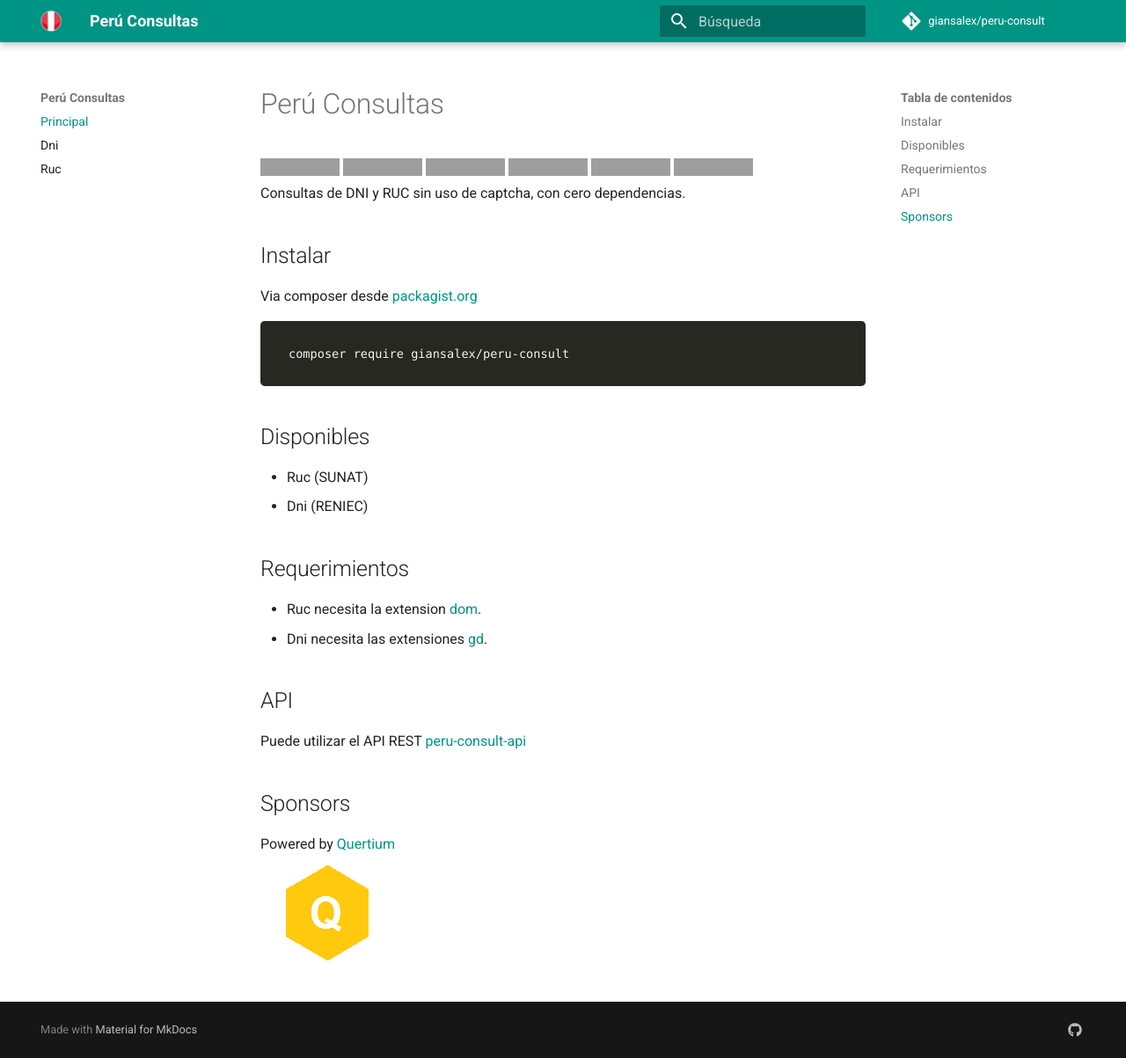
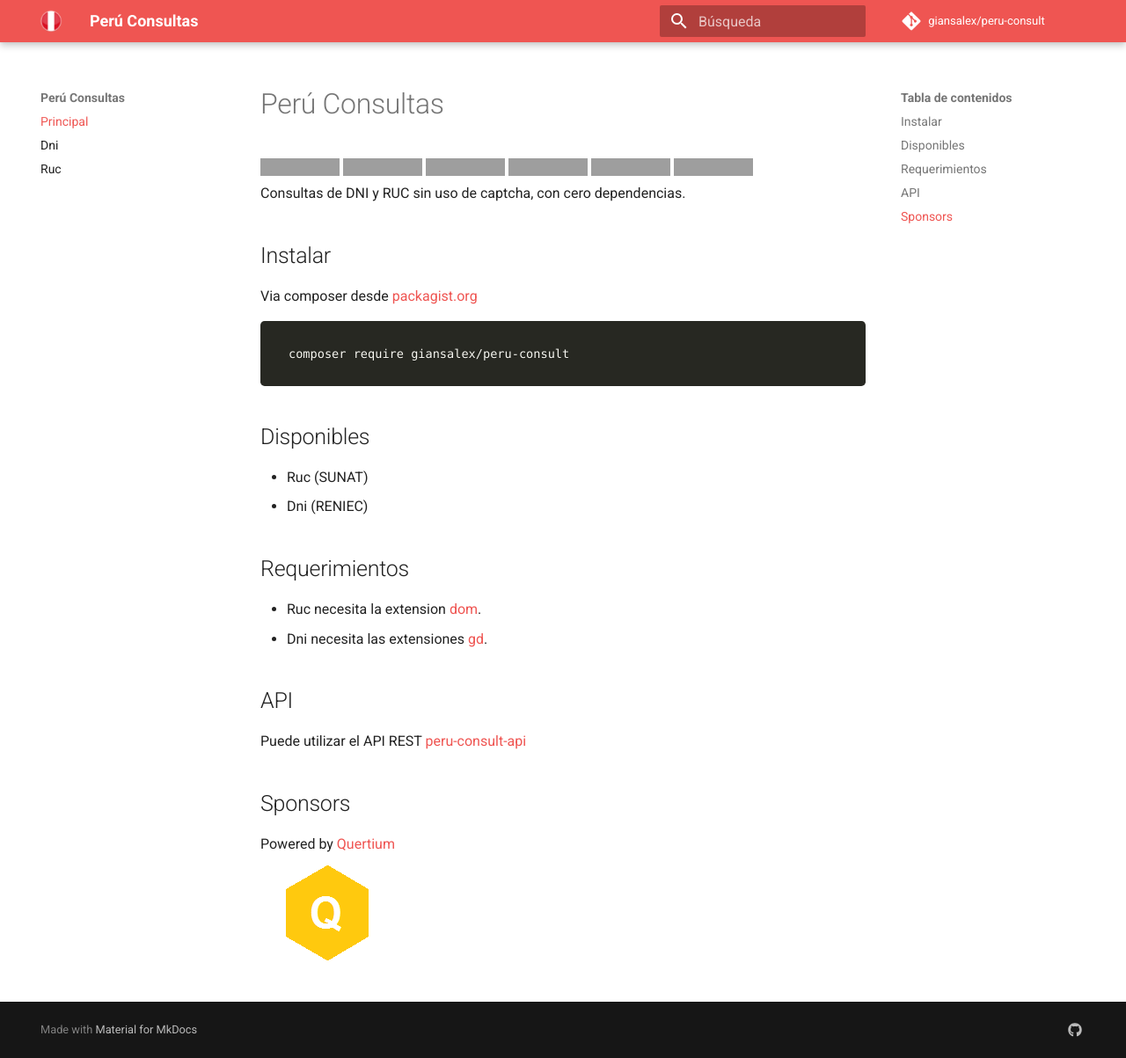
Before and after one commit to giansalex/peru-consult, an MkDocs documentation site: the page built from docs/index.md, in a window 1280 px wide and 1203 px high. Shown: the whole window at 88% size. Built offline with MkDocs 1.6.1 and Material for MkDocs 9.7.7, drawn with Linux system fonts in a browser that asks for light colours; comment, search, counter and statistics services are not loaded; old or Windows-style settings are respelled for this version of MkDocs; grey boxes are pictures that could not be loaded.

Commit message:
change primary color to red

```diff
--- a/mkdocs.yml
+++ b/mkdocs.yml
@@ -19,7 +19,7 @@ theme:
   logo: 'img/peru.png'
   language: 'es'
   palette:
-    primary: 'Teal'
+    primary: 'Red'
     accent: 'Indigo'
 
 extra_css:
```
